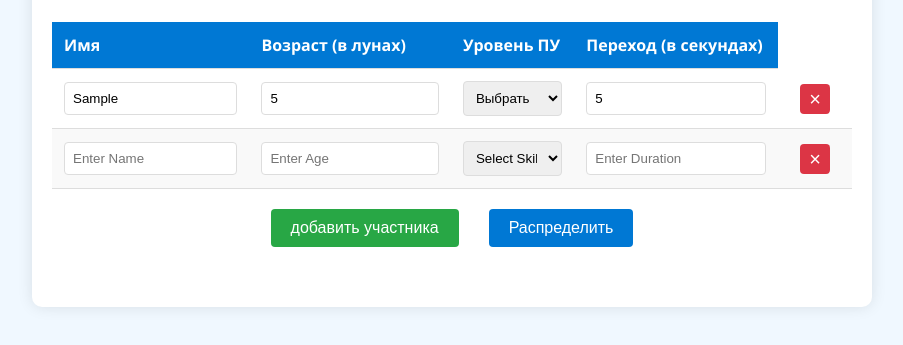
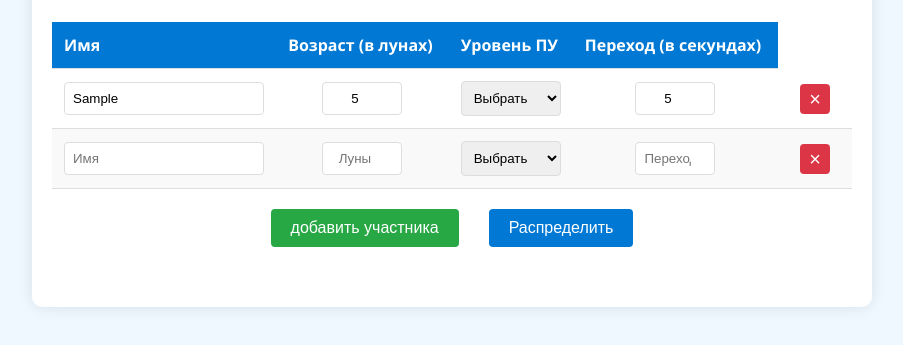
Before and after one commit to eshenka/lunanazapliv, a plain HTML site: page index.html in a window 1280 px wide. Both pictures are taken after typing "Sample", "5", "5" into the empty fields and a click on the button "добавить участника". Shown: the part 107-452 px from the top of the page, without its empty margins (188-1091 px from the left). Drawn offline with Linux system fonts and the light colour scheme.

Commit message:
change to russian

```diff
--- a/css/styles.css
+++ b/css/styles.css
@@ -52,6 +52,14 @@ input, select {
     border: 1px solid #ddd;
     border-radius: 4px;
     box-sizing: border-box;
+}
+
+/* Smaller, centered inputs for age and duration */
+.age-input, .duration-input {
+    width: 80px;
+    text-align: center;
+    margin: 0 auto;
+    display: block;
 }
 
 input:focus, select:focus {
--- a/js/script.js
+++ b/js/script.js
@@ -283,11 +283,11 @@ document.addEventListener('DOMContentLoaded', function() {
         const newRow = document.createElement('tr');
         newRow.className = 'data-row';
         newRow.innerHTML = `
-            <td><input type="text" class="name-input" name="swimmers[${rowCounter}][name]" placeholder="Enter Name" /></td>
-            <td><input type="number" class="age-input" name="swimmers[${rowCounter}][age]" placeholder="Enter Age" /></td>
+            <td><input type="text" class="name-input" name="swimmers[${rowCounter}][name]" placeholder="Имя" /></td>
+            <td><input type="number" class="age-input" name="swimmers[${rowCounter}][age]" placeholder="Луны" /></td>
             <td>
                 <select class="skill-select" name="swimmers[${rowCounter}][skill]">
-                    <option value="">Select Skill</option>
+                    <option value="">Выбрать</option>
                     <option value="5">5</option>
                     <option value="6">6</option>
                     <option value="7">7</option>
@@ -295,7 +295,7 @@ document.addEventListener('DOMContentLoaded', function() {
                     <option value="9">9</option>
                 </select>
             </td>
-            <td><input type="number" class="duration-input" name="swimmers[${rowCounter}][duration]" placeholder="Enter Duration" /></td>
+            <td><input type="number" class="duration-input" name="swimmers[${rowCounter}][duration]" placeholder="Переход" /></td>
         `;
 
         tableBody.appendChild(newRow);
```
